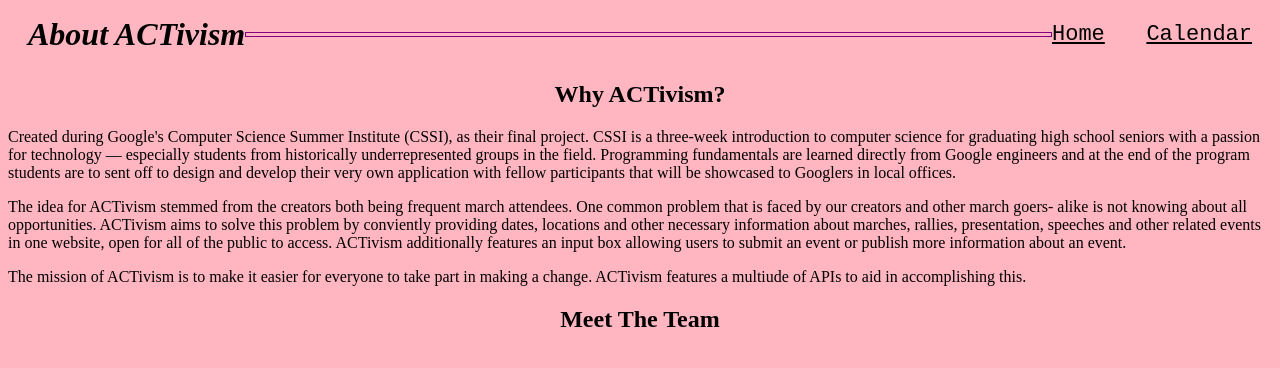
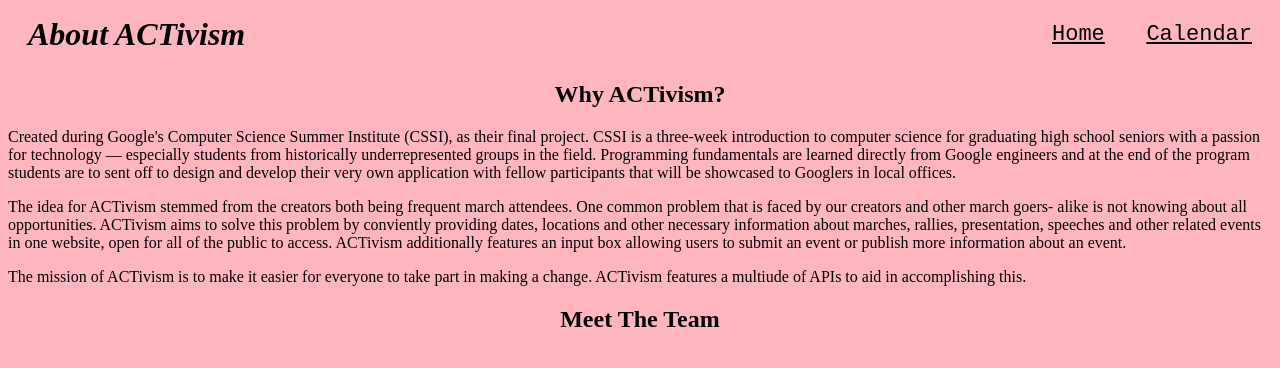
Before and after one commit to claudia0sorio/ACTivism, a Python web app: template templates/about_us.html in a window 1280 px wide. Shown: the top 368 px of the page. Run offline with Jinja, Linux system fonts and the light colour scheme; the template is opened without the code that fills it, so the values that code supplies are empty.

Commit message:
no purple

```diff
--- a/static/themes/about_us.css
+++ b/static/themes/about_us.css
@@ -4,7 +4,7 @@
   background-color: lightpink;
 }
 
-<<<<<<< HEAD
+
 *, *:before, *:after {
   box-sizing: inherit;
 }
@@ -50,19 +50,11 @@
   font-size: 22px;
   font-family: "Courier New", Courier, monospace;
 }
-.spacer
-{
-  display: flex;
-  flex-grow: 1;
-  border: 1px solid purple;
 
 
-}
 
+/* Three columns side by side */
 
-=======
-/* Three columns side by side */
->>>>>>> 41933e16f888d3685b5e92c5b33a01a6946d2385
 .column {
     float: left;
     width: 33.3%;
```
